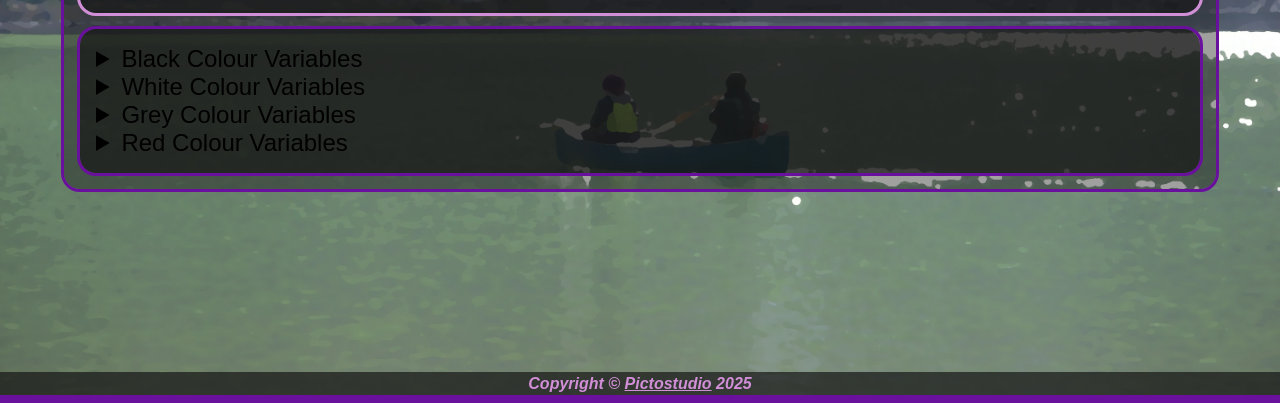
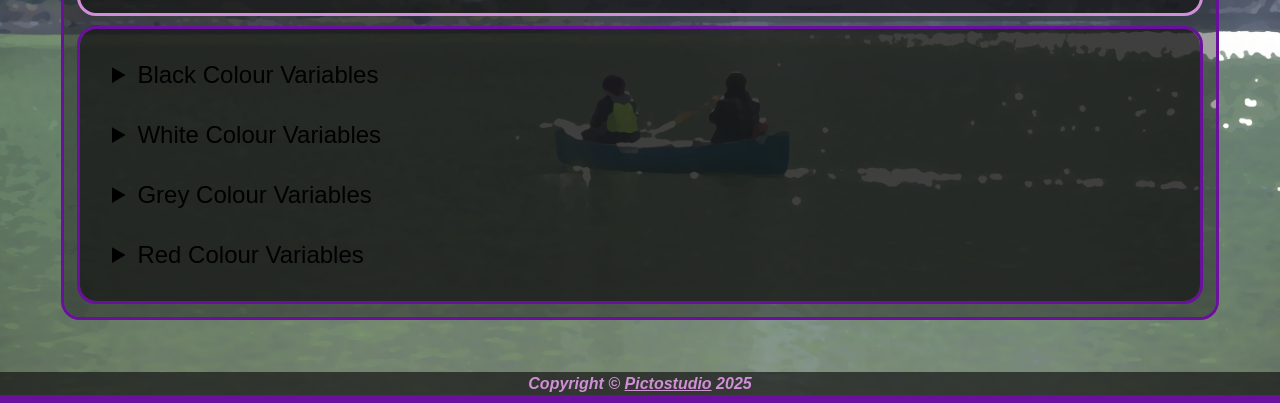
Before and after one commit to JordanPicton/website-jordanpicton-portfolio, a plain HTML site: page pages/colour-variables.html in a window 1280 px wide. Shown: the part 397-800 px from the top of the page. Drawn offline with Linux system fonts and the light colour scheme.

Commit message:
style: add colour-sect styling that will be reused per colour sect.

```diff
--- a/styles/main.css
+++ b/styles/main.css
@@ -516,6 +516,11 @@ footer {
   outline: var(--second-colour) 3px solid;
 }
 
+/*--- Colour Section ---*/
+.colour-sect {
+  padding: 1rem 0 1rem 1rem;
+  border-radius: 1rem;
+}
 
 /* ~ ====================================================
 ~                               Archived Projects
```
